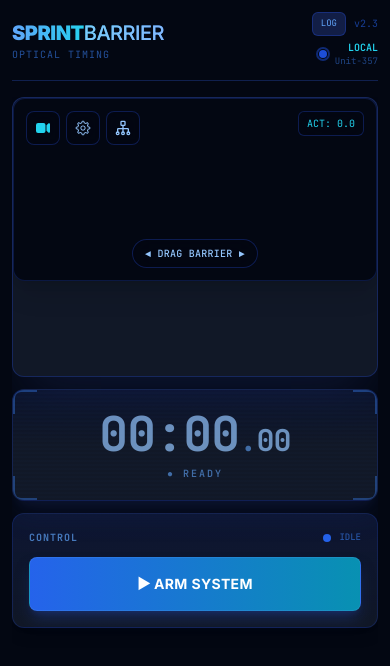
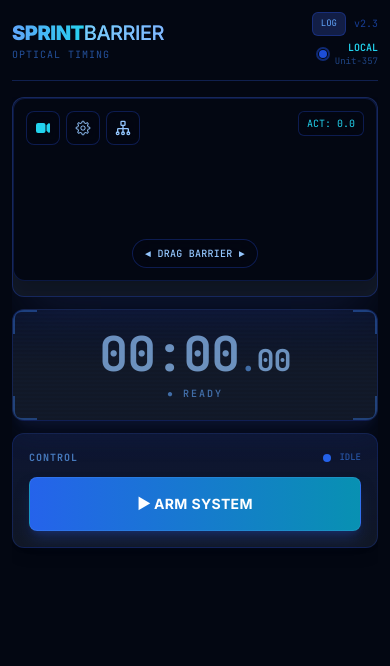
Before and after one commit to Areo-RGB/SprintBarrier-AI-v2, a React (Vite) app: page / in a window 390 px wide. Shown: the top 666 px of the page. Built offline with nearby package versions, Linux system fonts and the light colour scheme; no server answers.

Commit message:
feat: Adjust video feed dimensions for improved mobile layout

```diff
--- a/App.tsx
+++ b/App.tsx
@@ -601,7 +601,7 @@ const App: React.FC = () => {
       {/* Main Layout - Mobile Optimized */}
       <main className="flex-1 flex flex-col gap-3 h-full overflow-y-auto max-w-lg mx-auto w-full pb-6">
         {/* 1. Video Feed */}
-        <div className="shrink-0 min-h-[280px] md:min-h-[320px] relative rounded-xl overflow-hidden border border-blue-800/40 bg-gray-900 shadow-2xl shadow-blue-950/50">
+        <div className="shrink-0 min-h-[200px] md:min-h-[240px] relative rounded-xl overflow-hidden border border-blue-800/40 bg-gray-900 shadow-2xl shadow-blue-950/50">
           <BarrierCam
             appState={appState}
             onTrigger={handleTrigger}
```
